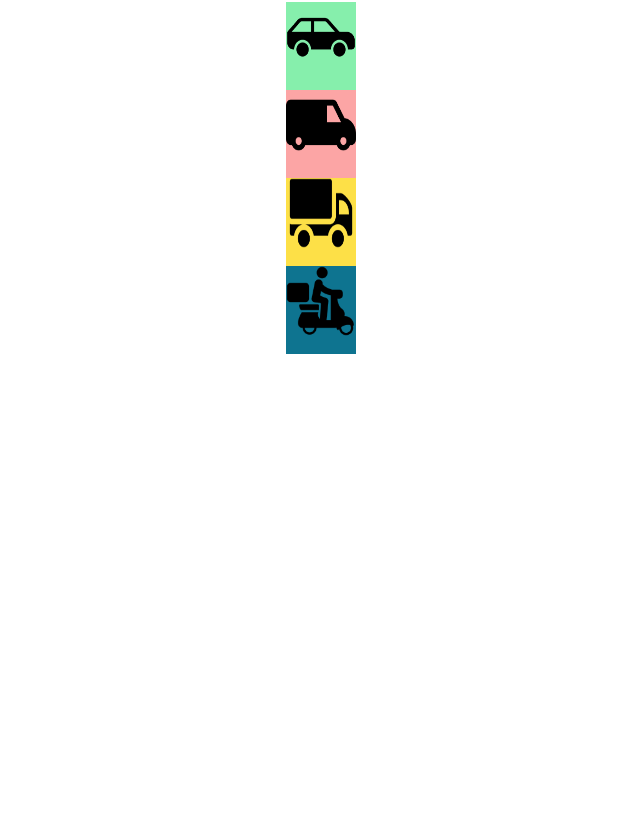
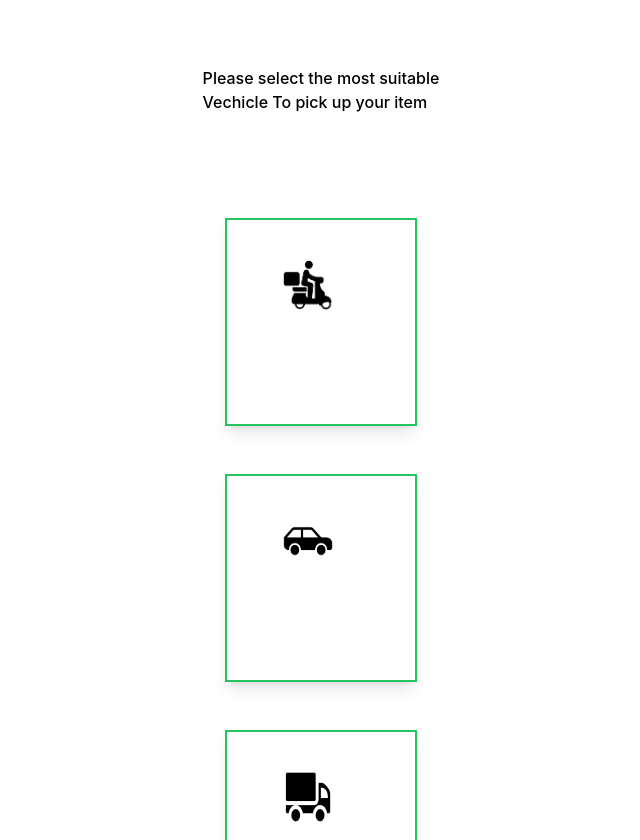
Before and after one commit to TruthTheDeveloper/Owerri-logistics, a Next.js app: page / in a window 1280 px wide. Shown: the part 700-1540 px from the top of the page, without its empty margins (319-959 px from the left). Before the commit the page ends 1054 px from the top, so only its background shows below. Built offline with nearby package versions, Linux system fonts and the light colour scheme.

Commit message:
10th march 2022

```diff
--- a/components/HomePage/Main.tsx
+++ b/components/HomePage/Main.tsx
@@ -8,42 +8,52 @@ import motorbike from '../../public/assets/motorbike 1.png';
 
 const Main: NextPage = () => {
   return (
-      <main className="grid grid-rows-5">
-          <div className="justify-self-center my-5 font-medium">
+      <main style={{background:'#F3F4F6'}}>
+        <div className="grid grid-rows-5 bg-white m-12">
+          <div className="justify-self-center self-center my-5 font-medium">
             <p>Please select the most suitable</p>
             <p>Vechicle To pick up your item</p>
           </div>
-          <div className="justify-self-center bg-green-300">
+          <div className="justify-self-center border-2 border-green-500 cu   w-48 h-52 mb-12 shadow-lg">
+              <div className="pl-14 pt-10">
+                <Image
+                    src={motorbike}
+                    alt="text"
+                    width={50}
+                    height={50}
+                />
+              </div>
+            </div>
+            <div className="justify-self-center w-48 h-52 border-2 border-green-500  shadow-lg">
+                <div className="pl-14 pt-10">
                     <Image
                         src={car}
                         alt="text"
-                width={70}
-                height={70}
+                        width={50}
+                        height={50}
                         />
                 </div>
-          <div className="justify-self-center bg-red-300">
+            </div>
+            <div className="justify-self-center w-48 border-2 border-green-500  h-52 shadow-lg">
+                <div className="pl-14 pt-10">
+                    <Image
+                        src={van}
+                        alt="text"
+                        width={50}
+                        height={50}
+                    />
+                </div>
+            </div>
+            <div className="justify-self-center border-2 border-green-500  w-48 h-52 shadow-lg">
+                <div className="pl-14 pt-10">
                     <Image
                         src={delivery}
                         alt="text"
-                width={70}
-                height={70}
+                        width={50}
+                        height={50}
                     />
                 </div>
-          <div className="justify-self-center bg-yellow-300">
-              <Image
-                src={van}
-                alt="text"
-                width={70}
-                height={70}
-               />
             </div>
-          <div className="justify-self-center bg-cyan-700">
-              <Image
-                src={motorbike}
-                alt="text"
-                width={70}
-                height={70}
-               />
         </div>
       </main>
   )
```
Lines whose indentation alone changed are shown as unchanged.
